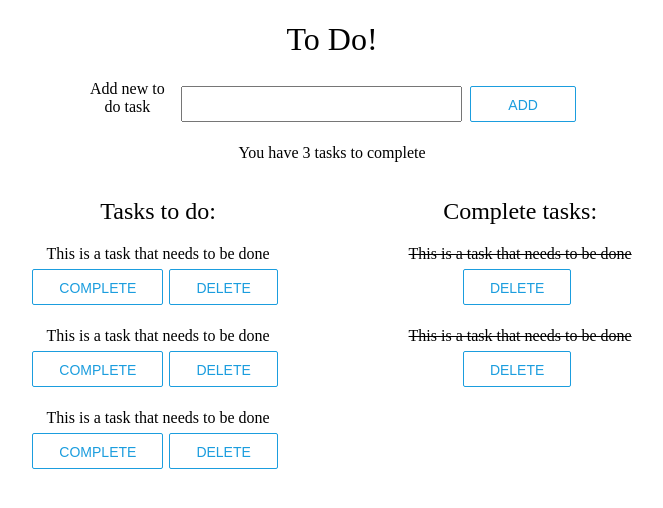
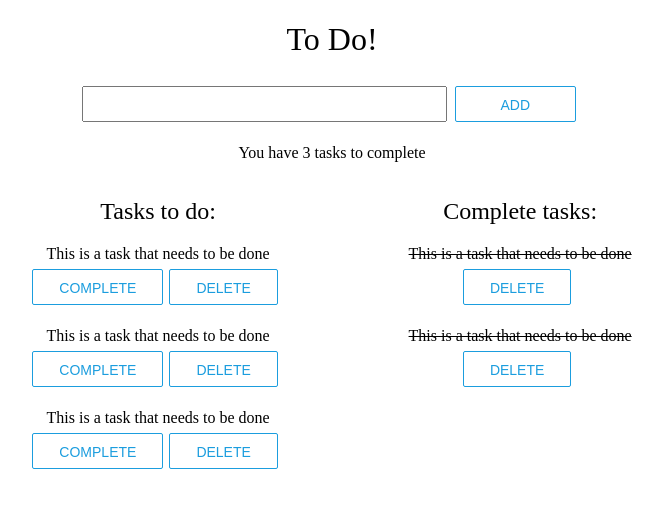
Before and after one commit to Chenerywoman/To-Do-application, a React (Create React App) app: page / in a window 1280 px wide. Shown: the top 508 px of the page, without its empty margins (308-971 px from the left). Built offline with nearby package versions, Linux system fonts and the light colour scheme.

Commit message:
removing create-react-app styling for body & code

```diff
--- a/src/index.css
+++ b/src/index.css
@@ -1,27 +1,3 @@
-/* body {
-  margin: 0;
-  font-family: -apple-system, BlinkMacSystemFont, 'Segoe UI', 'Roboto', 'Oxygen',
-    'Ubuntu', 'Cantarell', 'Fira Sans', 'Droid Sans', 'Helvetica Neue',
-    sans-serif;
-  -webkit-font-smoothing: antialiased;
-  -moz-osx-font-smoothing: grayscale;
-}
-
-code {
-  font-family: source-code-pro, Menlo, Monaco, Consolas, 'Courier New',
-    monospace;
-} */
-
-/* Utilities */
-/*** this is standardised in industry to hide but keen for screen readers*******//
-.visuallyhidden {
-  position: absolute;
-  overflow: hidden;
-  clip: rect(0 0 0 0);
-  height: 1px; width: 1px;
-  margin: -1px; padding: 0; border: 0;
-}
-
 /* Foundation Elements */
 .body {
   font-family: Arial, Helvetica, sans-serif;
@@ -29,6 +5,17 @@
   margin: 0 auto;
   max-width: 900px;
   padding: 0 8px;
+
+}
+
+/* Utilities */
+/*** this is standardised in industry to hide but keen for screen readers*******/
+.visuallyhidden {
+  position: absolute;
+  overflow: hidden;
+  clip: rect(0 0 0 0);
+  height: 1px; width: 1px;
+  margin: -1px; padding: 0; border: 0;
 }
 
 .button {
```
